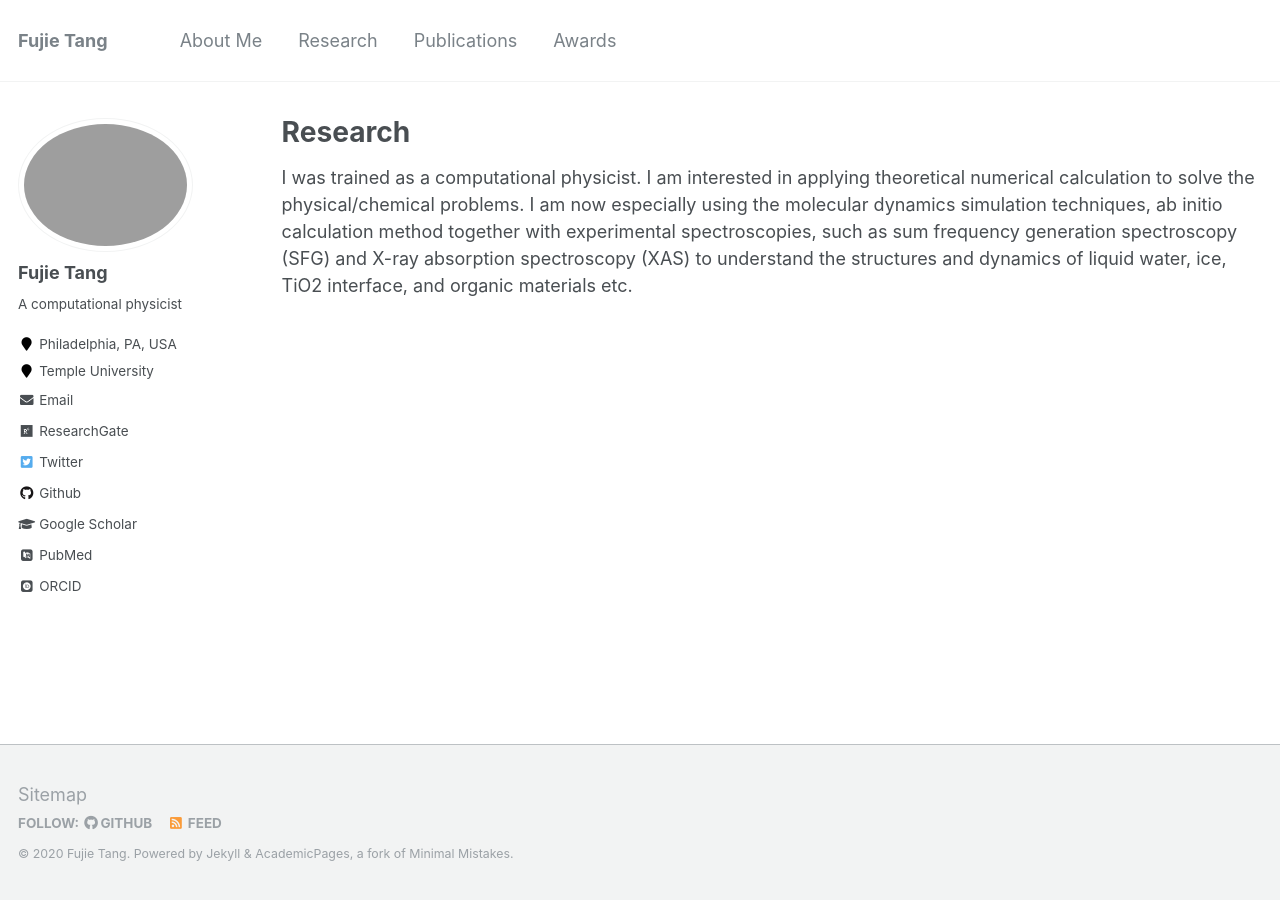
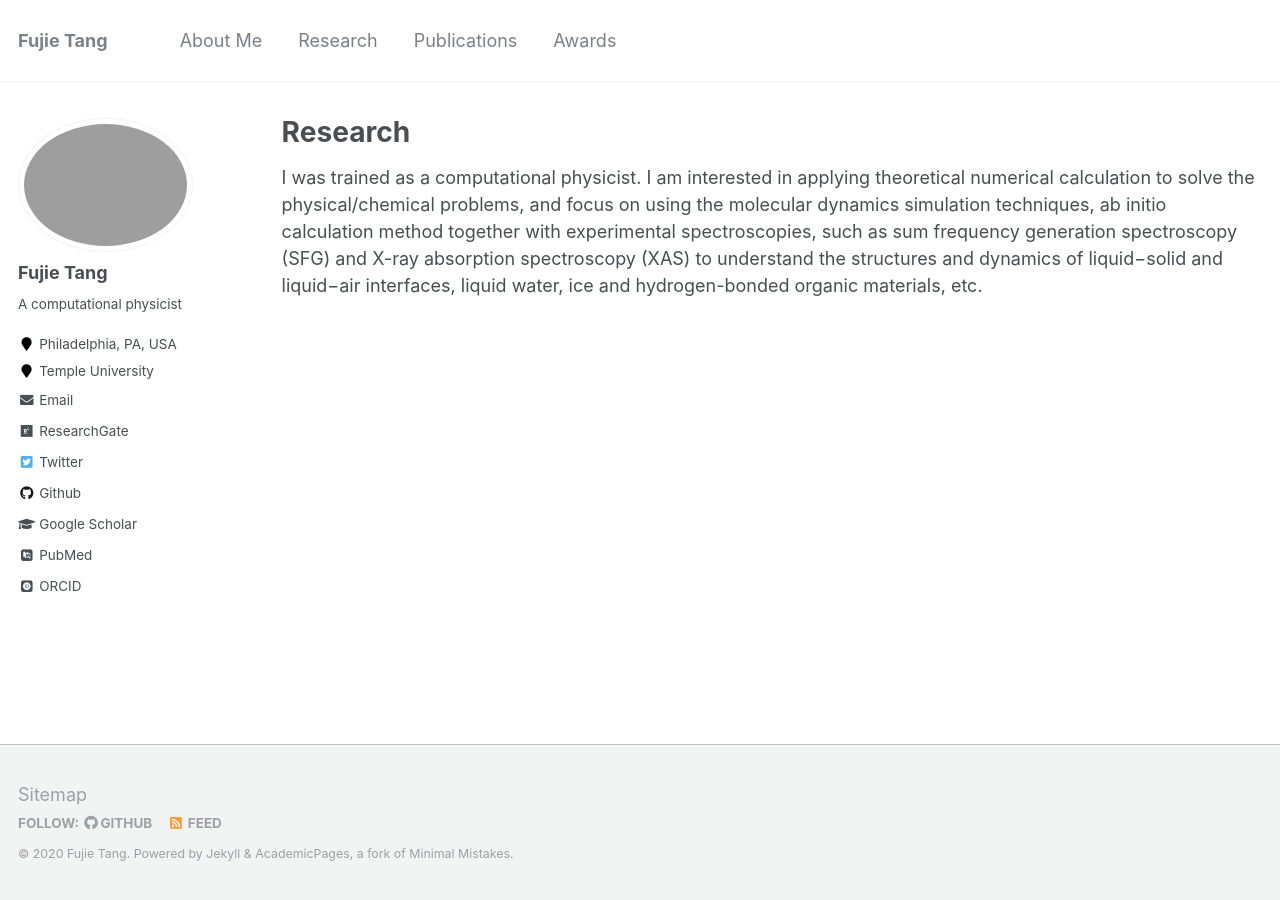
Before and after one commit to fujiepku/fujiepku.github.io, a Jekyll site: the page built from _pages/research.md, in a window 1280 px wide. Built offline with Jekyll 4.4.1, drawn with Linux system fonts in a browser that asks for light colours; some web fonts are replaced.

Commit message:
Update research.md

```diff
--- a/_pages/research.md
+++ b/_pages/research.md
@@ -5,4 +5,4 @@ permalink: /research/
 author_profile: true
 ---
 
-I was trained as a computational physicist. I am interested in applying theoretical numerical calculation to solve the physical/chemical problems. I am now especially using the molecular dynamics simulation techniques, ab initio calculation method together with experimental spectroscopies, such as sum frequency generation spectroscopy (SFG) and X-ray absorption spectroscopy (XAS) to understand the structures and dynamics of liquid water, ice, TiO2 interface, and organic materials etc.
+I was trained as a computational physicist. I am interested in applying theoretical numerical calculation to solve the physical/chemical problems, and focus on using the molecular dynamics simulation techniques, ab initio calculation method together with experimental spectroscopies, such as sum frequency generation spectroscopy (SFG) and X-ray absorption spectroscopy (XAS) to understand the structures and dynamics of liquid−solid and liquid−air interfaces, liquid water, ice and hydrogen-bonded organic materials, etc.
```
